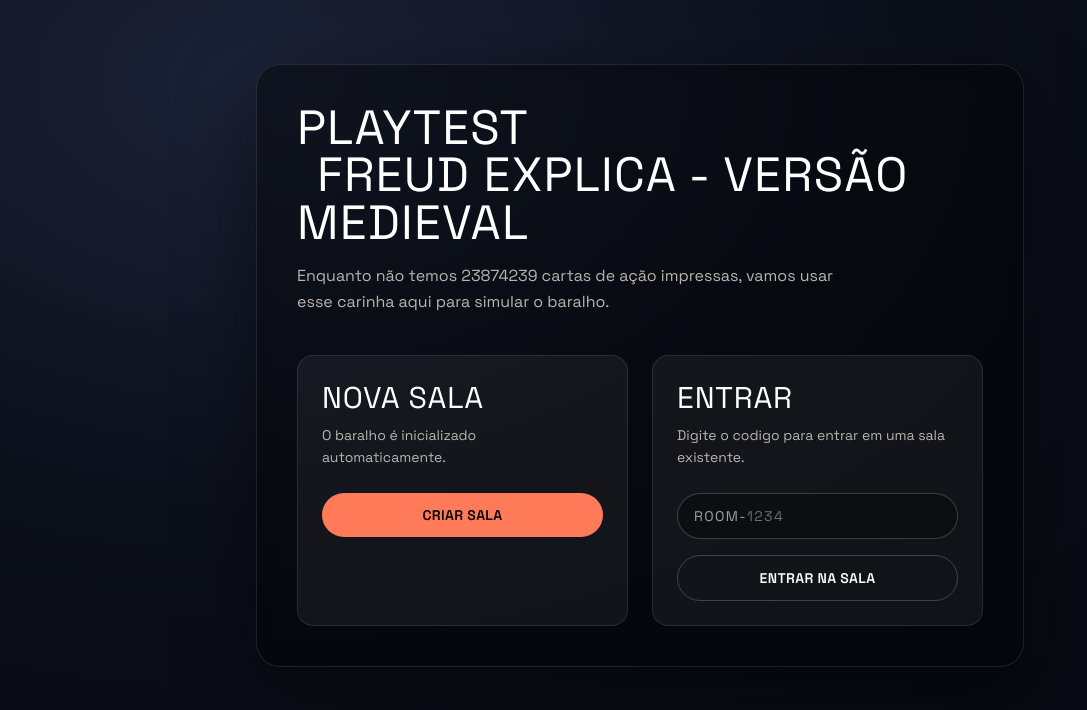
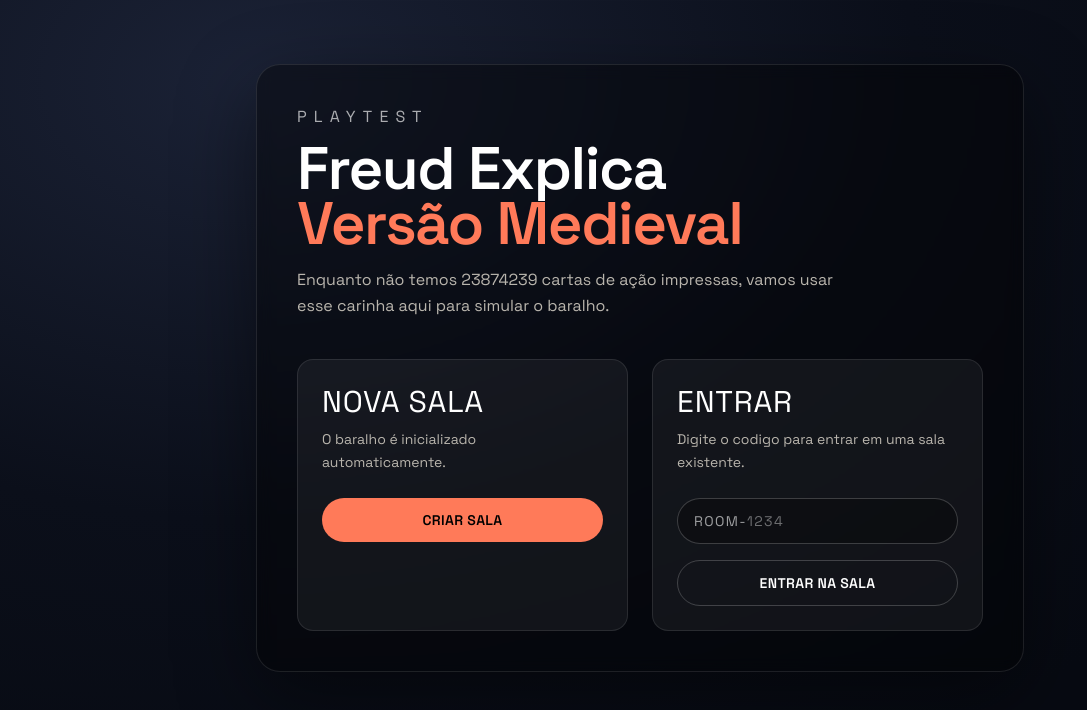
Before and after one commit to camilomunhoz/card-manager, a Next.js app: page / in a window 1280 px wide. Shown: the top 710 px of the page, without its empty margins (0-1087 px from the left). Built offline with nearby package versions, Linux system fonts and the light colour scheme; no server answers.

Commit message:
fix: tela inicial

```diff
--- a/app/page.tsx
+++ b/app/page.tsx
@@ -68,12 +68,15 @@
   return (
     <div className="min-h-screen flex-1 px-4 py-8 sm:px-6 sm:py-16">
       <main className="mx-auto w-full max-w-3xl rounded-3xl border border-white/10 bg-black/40 p-6 shadow-[0_25px_80px_rgba(0,0,0,0.45)] backdrop-blur sm:p-10">
-        <p className="font-display text-3xl uppercase leading-[0.95] tracking-wide text-white sm:text-5xl">
-          <span className="block">Playtest</span>
-          <span className="mt-2 block text-2xl sm:mt-0 sm:ml-5 sm:inline sm:text-5xl">
-            Freud Explica - Versão Medieval
-          </span>
-        </p>
+        <div className="max-w-2xl">
+          <p className="font-display text-sm uppercase tracking-[0.45em] text-white/65 sm:text-base">
+            Playtest
+          </p>
+          <h1 className="mt-3 text-4xl font-semibold leading-[0.92] tracking-tight text-white sm:text-6xl">
+            <span className="block">Freud Explica</span>
+            <span className="block text-[color:var(--accent)]">Versão Medieval</span>
+          </h1>
+        </div>
         <p className="mt-4 max-w-xl text-sm leading-relaxed text-[color:var(--muted)] sm:text-base">
           Enquanto não temos 23874239 cartas de ação impressas, vamos usar esse carinha aqui para simular o baralho.
         </p>
@@ -88,7 +91,7 @@
             <button
               onClick={createRoom}
               disabled={isCreating}
-              className="mt-5 w-full rounded-full bg-[color:var(--accent)] px-5 py-3 text-sm font-semibold uppercase tracking-wide text-black transition hover:brightness-110 disabled:opacity-70 sm:mt-6"
+              className="mt-5 w-full rounded-full bg-[color:var(--accent)] px-5 py-3 text-sm font-semibold uppercase tracking-wide text-black transition duration-200 hover:scale-[1.03] hover:brightness-110 disabled:opacity-70 sm:mt-6"
             >
               {isCreating ? "Criando..." : "Criar Sala"}
             </button>
@@ -112,7 +115,7 @@
             <button
               onClick={joinRoom}
               disabled={isJoining}
-              className="mt-4 w-full rounded-full border border-white/20 px-5 py-3 text-sm font-semibold uppercase tracking-wide text-white transition hover:border-[color:var(--accent)] disabled:opacity-70"
+              className="mt-4 w-full rounded-full border border-white/20 px-5 py-3 text-sm font-semibold uppercase tracking-wide text-white transition duration-200 hover:scale-[1.03] hover:border-[color:var(--accent)] disabled:opacity-70"
             >
               {isJoining ? "Verificando..." : "Entrar na Sala"}
             </button>
--- a/package.json
+++ b/package.json
@@ -1,6 +1,6 @@
 {
   "name": "card-manager",
-  "version": "0.1.6",
+  "version": "0.1.8",
   "private": true,
   "scripts": {
     "dev": "next dev",
```
